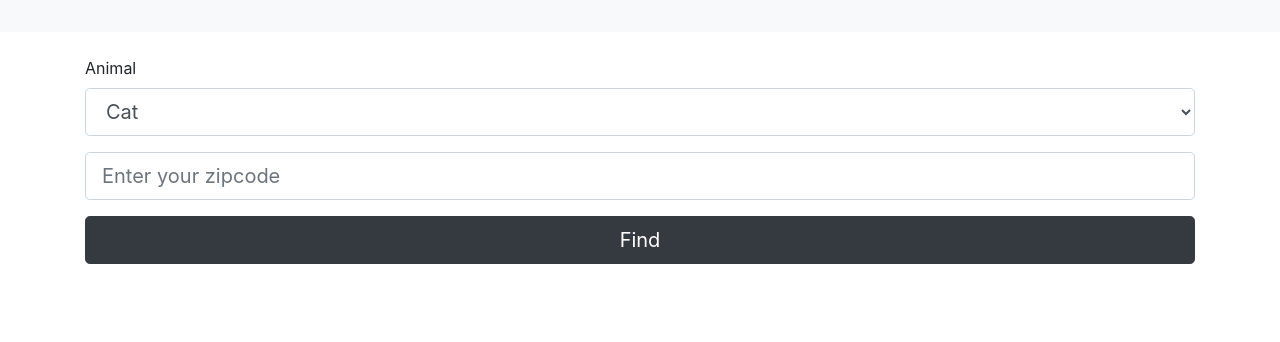
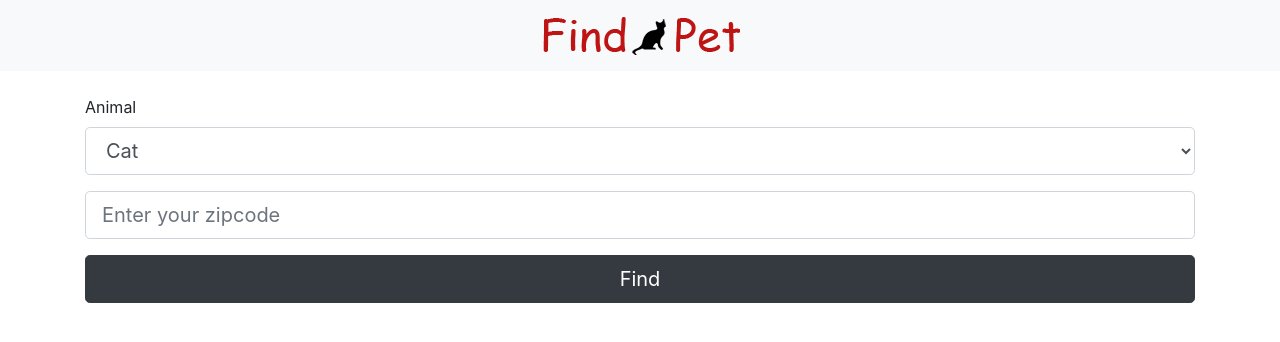
Before and after one commit to TJANGEL/Pet-Finder, a website: page index.html in a window 1280 px wide. Drawn offline with nearby package versions, Linux system fonts and the light colour scheme.

Commit message:
added image

```diff
--- a/index.html
+++ b/index.html
@@ -13,7 +13,7 @@
 
 <body>
     <header class="bg-light text-center mb-4 p-3">
-        <!-- <img src="assets/images/logo.png" alt="Find-A-Pet"> -->
+        <img src="assets/images/logo.png" alt="Find-A-Pet">
     </header>
 
     <div class="container">
```
Also changed, not shown: assets/images/logo.png (added).
